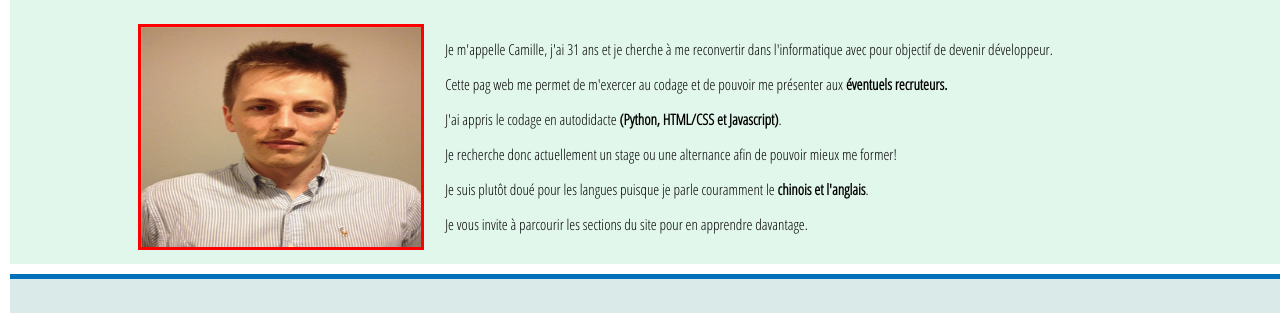
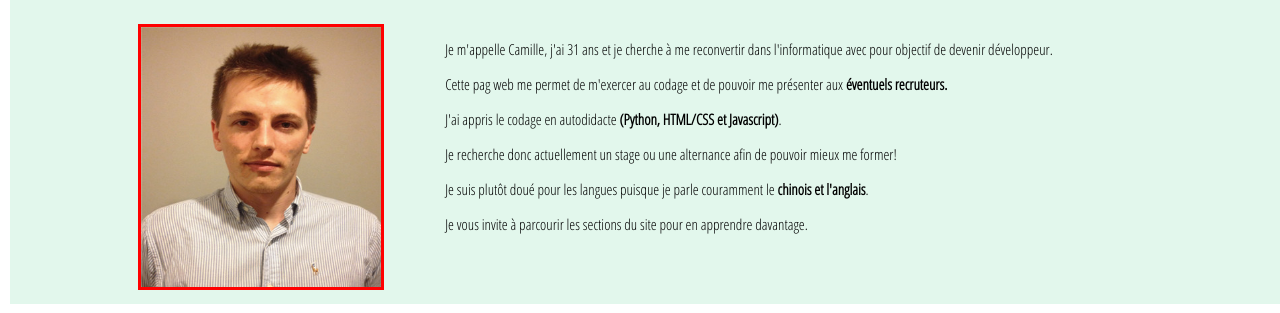
Before and after one commit to camleodev/camidev, a plain HTML site: page index.html in a window 1280 px wide. Shown: the part 316-629 px from the top of the page. Drawn offline with Linux system fonts and the light colour scheme.

Commit message:
Add files via upload

```diff
--- a/style13.css
+++ b/style13.css
@@ -13,8 +13,8 @@ h1{
 
 
 img{
-	width: 280px;
-	height: 220px;
+	width: 240px;
+	height: 260px;
   border-style: solid;
   border-width: 3px;
   border-color: red;
@@ -181,14 +181,14 @@ section{
     height:50px;
    }
    h1{
-     font-size: 28px;
-    margin: 20px 0px 0px 0px;
+      font-size: 28px;
+      margin: 20px 0px 0px 0px;
      }
      nav li a{
        font-size: 12px;
        padding: 10px;
        }
-     navli: hover a{
+     navli:hover a{
        padding: 5px 10px 10px 10px;
        }
 }
```
